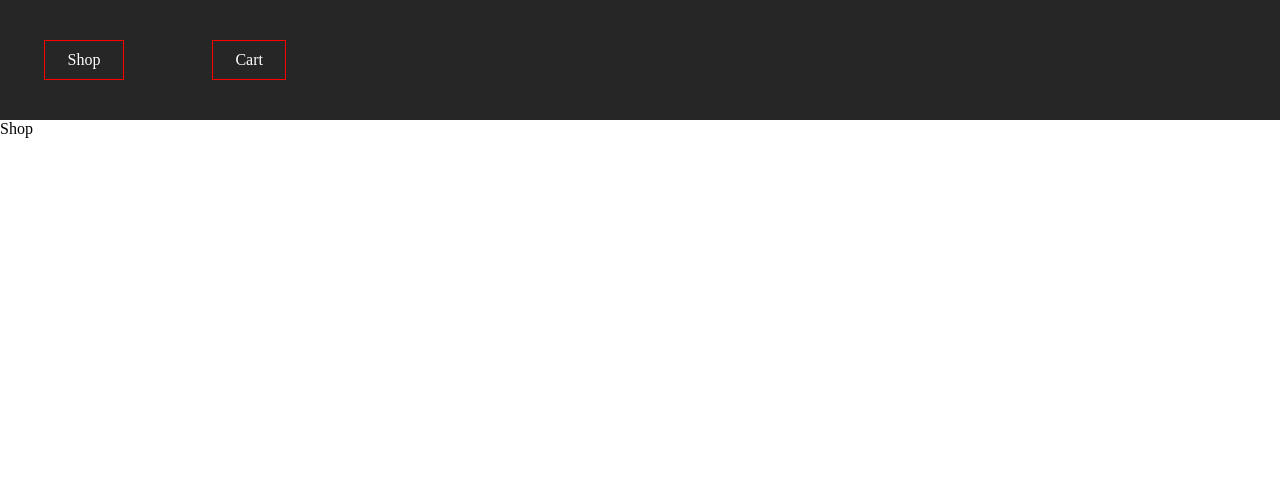
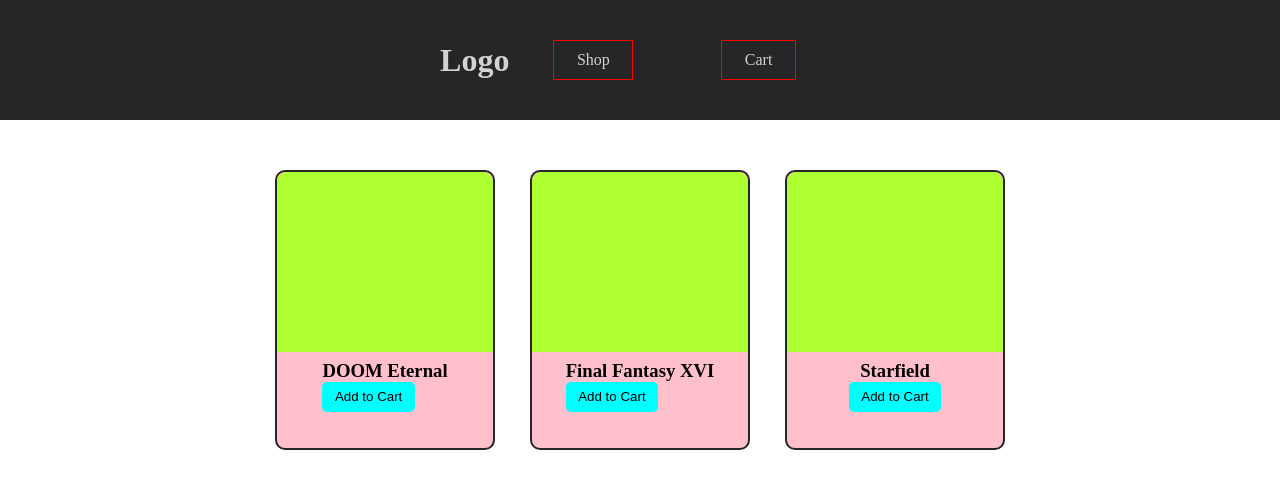
Before and after one commit to filippopelloia/E-COMMERCE-V1, a React (Vite) app: page / in a window 1280 px wide. Shown: the top 488 px of the page. Built offline with nearby package versions, Linux system fonts and the light colour scheme.

Commit message:
new commit

```diff
--- a/src/App.css
+++ b/src/App.css
@@ -10,9 +10,14 @@
 
 } */
 
+h1, li a{
+  color: lightgray;
+}
+
 .navbar{
   display: flex;
   align-items: center;
+  justify-content: center;
   height: 15vh;
   background-color: #262626;
 }
@@ -24,6 +29,63 @@
   padding: 10px 22.5px;
 }
 
-ul li a{
+.shop{
+  display: flex;
+  justify-content: center;
+  margin: 50px 0;
+}
+
+.products-section{
+  gap:35px;
+  width: 90%;
+  max-width: 100vh;
+  /* background-color: purple; */
+  display: flex;
+  flex-wrap: wrap;
+  justify-content: center;
+}
+
+.card{
+  height: 35vh;
+  background-color: pink;
+  width: 27.5vh;
+  border: 2px solid #262626;
+  border-radius: 10px;
+  cursor: pointer;
+}
+
+.image{
+  width: 100%;
+  height: 22.5vh;
+  background-color: greenyellow;
+  border-top-right-radius: 10px;
+  border-top-left-radius: 10px;
+}
+
+.info{
+  display: grid;
+  justify-content: center;
+  padding-top: 7.5px;
+}
+
+.info > h3{
+  text-align: center;
+}
+
+.btn{
+  padding: 7.5px 12.5px;
+  background-color: aqua;
+  border: none;
+  cursor: pointer;
+  width: fit-content;
+  border-radius: 5px;
+}
+
+.btn:hover{
+  background-color: #000000;
   color: #fff;
 }
+
+/* ul li a{
+  color: #fff;
+} */
--- /dev/null
+++ b/src/components/CardProduct.jsx
@@ -0,0 +1,15 @@
+import React from 'react'
+
+export default function CardProduct(props) {
+  return (
+    <div className='card'>
+        <div className='image'>
+
+        </div>
+        <div className='info'>
+            <h3>{props.title}</h3>
+            <button className='btn' onClick={() => props.addToCart(props.idProduct)}>Add to Cart</button>
+        </div>
+    </div>
+  )
+}
--- a/src/components/Navbar.jsx
+++ b/src/components/Navbar.jsx
@@ -4,6 +4,7 @@
 export default function Navbar() {
   return (
     <div className='navbar'>
+      <h1>Logo</h1>
       <ul>
         <li><Link to="/">Shop</Link></li>
         <li><Link to="/cart">Cart</Link></li>
--- a/src/components/Shop.jsx
+++ b/src/components/Shop.jsx
@@ -1,7 +1,31 @@
-import React from 'react'
+import {useState} from 'react'
+import CardProduct from './CardProduct.jsx';
 
 export default function Shop() {
+
+  const [products, setProducts] = useState([
+    {id: 0, name: 'DOOM Eternal', quantity: 0},
+    {id: 1, name: 'Final Fantasy XVI', quantity: 0},
+    {id: 2, name: 'Starfield', quantity: 0},
+  ])
+
+  function addToCart(id){
+    console.log(id);
+  }
+
+  const showProducts = products.map(item => {
+    return <CardProduct key={item.id}
+                        idProduct={item.id}
+                        title={item.name}
+                        addToCart={addToCart}
+            />
+  })
+
   return (
-    <div>Shop</div>
+    <div className="shop">
+      <div className="products-section">
+        {showProducts}
+      </div>
+    </div>
   )
 }
```
